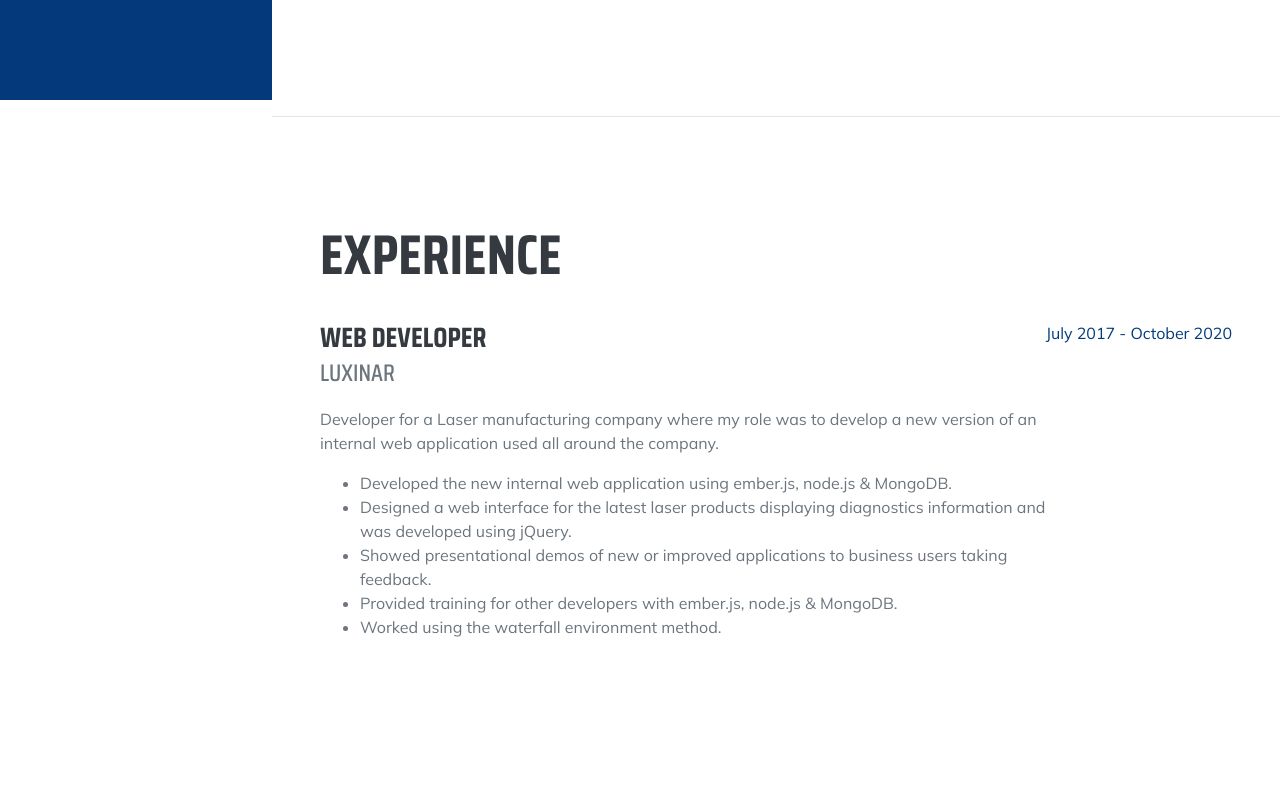
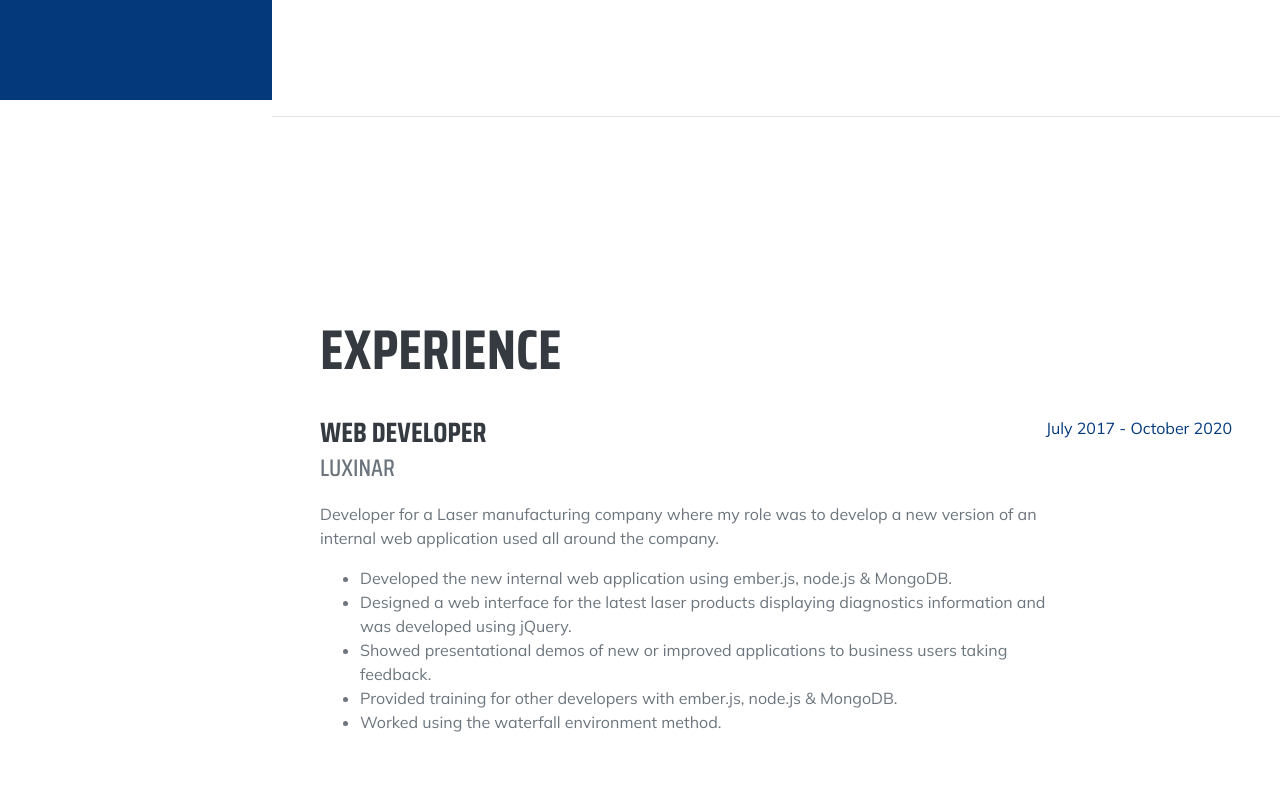
Before and after one commit to marshy2201/marshy2201.github.io, a React (Create React App) app: page / in a window 1280 px wide. Shown: the part 700-1500 px from the top of the page. Built offline with nearby package versions, Linux system fonts and the light colour scheme.

Commit message:
all sections set to center

```diff
--- a/src/components/Education.js
+++ b/src/components/Education.js
@@ -2,7 +2,7 @@ import React from 'react';
 import Course from './Course';
 
 const Education = () => (
-  <section id="education">
+  <section className="d-flex flex-column justify-content-center" id="education">
     <h2 className="mb-4">Education</h2>
     <Course
       course="Learn React"
--- a/src/components/Experience.js
+++ b/src/components/Experience.js
@@ -2,7 +2,7 @@ import React from 'react';
 import Job from './Job';
 
 const Experience = () => (
-  <section id="experience">
+  <section className="d-flex flex-column justify-content-center" id="experience">
     <h2 className="mb-4">Experience</h2>
     <Job
       position="Web Developer"
--- a/src/components/Skills.js
+++ b/src/components/Skills.js
@@ -32,7 +32,7 @@ const Skills = () => {
   ];
 
   return (
-    <section id="skills">
+    <section class="d-flex flex-column justify-content-center" id="skills">
       <h2 className="mb-3">Skills</h2>
       <div className="subheading">Programming Languages &amp; Tools</div>
       <div className="language-tools-icons">
```
